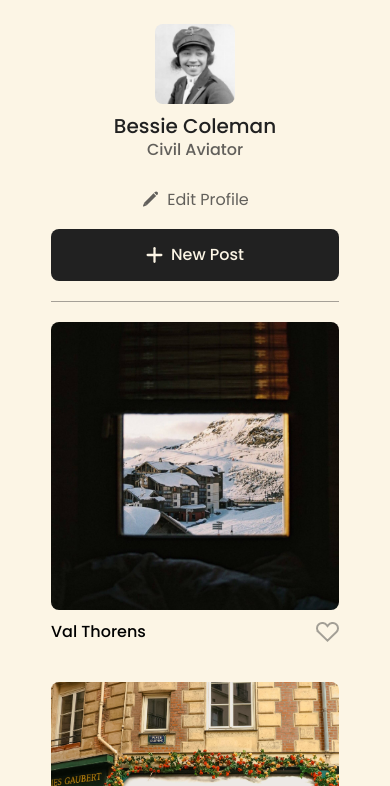
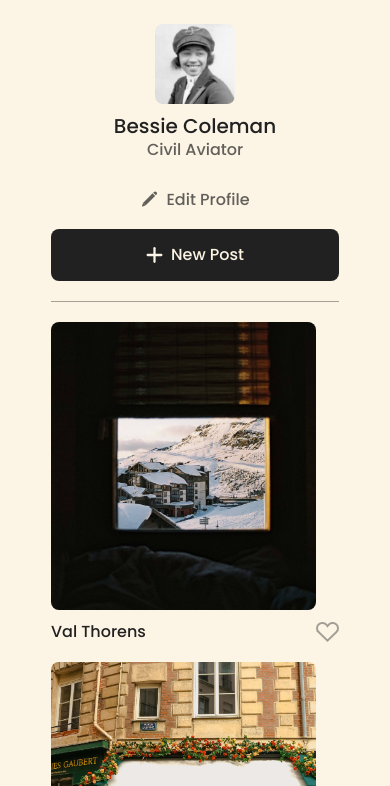
Before and after one commit to Vargasindustry/se_project_spots, a plain HTML site: page index.html in a window 390 px wide. Shown: the part 58-844 px from the top of the page. Drawn offline with Linux system fonts and the light colour scheme.

Commit message:
Updated code after tutor review - formmated via Prettier - Missing Video

```diff
--- a/blocks/card.css
+++ b/blocks/card.css
@@ -38,6 +38,7 @@
     text-overflow: ellipsis;
     white-space: nowrap;
     overflow: hidden;
+    max-width: 353px;
 
 
 }
@@ -45,26 +46,13 @@
 @media screen and (max-width:627px) {
 .card__image{
     height:288px;
-    width: 100%;
     margin:0;
-    max-width: 288px;
+    max-width: 265px;
 }
 
 .card__title{
-    max-width: 288px;
+    max-width: 265px;
     font-size: 16px;
 }
 
-.card__like-button{
-    opacity: 0.4;
 }
-
-.card__like-button:hover{
-    opacity: 1;
-}
-
-.card__content{
-    margin-bottom: 20px;
-}
-
-}
--- a/blocks/cards.css
+++ b/blocks/cards.css
@@ -19,6 +19,11 @@
 }
 
 @media screen and (max-width:627px) {
+
+    .cards{
+        padding-bottom: 22px;
+    }
+
     .cards__list{
     grid-template-columns: repeat(auto-fit, 288px);
     grid-row-gap: 20px;
--- a/blocks/page.css
+++ b/blocks/page.css
@@ -2,7 +2,7 @@
     background-color:#fcf5e5;
     min-height: 100vh;
     font-family: "Poppins", Arial, Helvetica, sans-serif;
-
+    color: #212121;
 
 
 }
--- a/blocks/profile.css
+++ b/blocks/profile.css
@@ -1,43 +1,39 @@
 .profile {
-    display:flex;
+  display: flex;
   padding: 34px 0 20px;
-    border-bottom: 1px rgba(33, 33 ,33, 0.4) solid;
+  border-bottom: 1px rgba(33, 33, 33, 0.4) solid;
   max-width: 1280px;
   margin: 0 auto;
 }
 
-.profile__avatar{
+.profile__avatar {
   margin-right: 20px;
   height: 190px;
   width: 190px;
   border-radius: 8px;
 }
 
-.profile__column{
+.profile__column {
   display: flex;
-    flex-direction:column;
+  flex-direction: column;
   max-width: 420px;
-
 }
 
-.profile__name{
-    margin:0 0 12px;
+.profile__name {
+  margin: 0 0 12px;
   font-weight: 500;
   line-height: 1;
   font-size: 32px;
-    color:#212121;
+  color: #212121;
   display: -webkit-box;
   overflow: hidden;
   text-overflow: ellipsis;
   -webkit-line-clamp: 3;
   -webkit-box-orient: vertical;
-
-
-
 }
 
-.profile__description{
-    margin:0;
+.profile__description {
+  margin: 0;
   font-weight: 500;
   line-height: 1;
   font-size: 16px;
@@ -48,26 +44,24 @@
   text-overflow: ellipsis;
   -webkit-line-clamp: 3;
   -webkit-box-orient: vertical;
-
 }
 
-.profile__edit-button{
+.profile__edit-button {
   display: inline-flex;
   align-items: center;
   justify-content: flex-start;
   gap: 8px;
   line-height: 100%;
   color: #212121;
-    margin-top:auto;
-    font-size:16px;
-    font-weight: 500px;
+  margin-top: auto;
+  font-size: 16px;
+  font-weight: 500;
   background-color: transparent;
-    border:none;
-    opacity:70%;
-
+  border: none;
+  opacity: 70%;
 }
 
-.profile__edit-button:hover{
+.profile__edit-button:hover {
   opacity: 1;
 }
 
@@ -80,79 +74,64 @@
   margin-top: auto;
   font-size: 16px;
   font-weight: 500;
-    color: #FCF5E5;
+  color: #fcf5e5;
   width: 149px;
-    height:52px;
+  height: 52px;
   background-color: #212121;
   border-radius: 8px;
   border: none;
-
 }
 
-.profile__add-button:hover{
+.profile__add-button:hover {
   opacity: 80%;
 }
 
-
 @media screen and (max-width: 627px) {
- .profile{
+  .profile {
     flex-direction: column;
     justify-content: center;
     max-width: 288px;
     align-items: center;
     text-align: center;
     padding-top: 20px;
-
-
   }
 
- .profile__avatar{
+  .profile__avatar {
     margin: 0;
     height: 80px;
     width: 80px;
     margin-bottom: 12px;
-
   }
 
- .profile__name{
+  .profile__name {
     font-size: 20px;
     margin-bottom: 6px;
     max-width: 288px;
   }
 
- .profile__description{
+  .profile__description {
     margin-bottom: 32px;
     max-width: 288px;
-    display: flex;
-    justify-content: center;
-
   }
 
- .profile__column{
+  .profile__column {
     margin-bottom: 20px;
     margin: 0;
   }
 
-
- .profile__add-button{
+  .profile__add-button {
     display: flex;
     justify-content: center;
     margin: 0;
     width: 100%;
-    margin:0 auto;
-
+    margin: 0 auto;
   }
 
-.profile__edit-button{
+  .profile__edit-button {
     display: flex;
     justify-content: center;
     margin: 0 auto;
     margin-bottom: 20px;
     padding: 0;
-    font-family: "Poppins", Arial, Helvetica, sans-serif;
-
-
-
-
   }
 }
```
Also changed, not shown: index.html (+2 -3 lines), 1 other file. Lines whose indentation alone changed are shown as unchanged.
